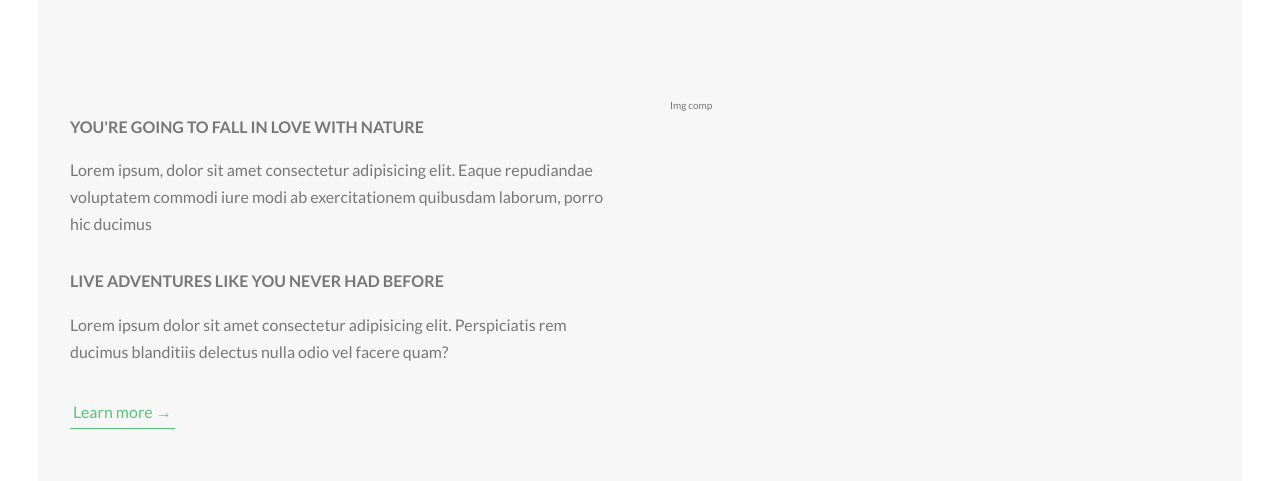
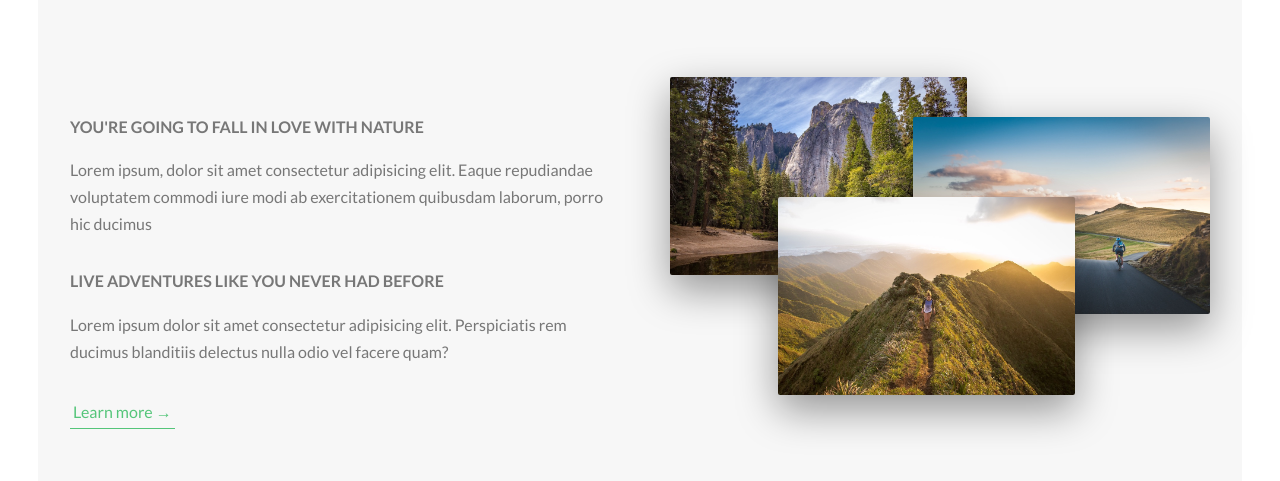
Before and after one commit to luis-londono/Advanced-CSS-and-Sass-Flexbox-Grid-Animations-and-More-, a website: page CourseFinalProjects/Natours/starter/index.html in a window 1280 px wide. Shown: the part 989-1470 px from the top of the page. Drawn offline with Linux system fonts and the light colour scheme.

Commit message:
composition file for images

```diff
--- a/CourseFinalProjects/Natours/starter/index.html
+++ b/CourseFinalProjects/Natours/starter/index.html
@@ -55,7 +55,13 @@
 
                 </div>
                 <div class="col-1-of-2">
-                    Img comp
+                    <div class="composition">
+                        <div class="composition_photo">
+                            <img src="img/nat-1-large.jpg" alt="Photo 1" class="composition__photo composition__photo--p1">
+                            <img src="img/nat-2-large.jpg" alt="Photo 2" class="composition__photo composition__photo--p2">
+                            <img src="img/nat-3-large.jpg" alt="Photo 3" class="composition__photo composition__photo--p3">
+                        </div>
+                    </div>
                 </div>
             </div>
         </section>
--- /dev/null
+++ b/CourseFinalProjects/Natours/starter/sass/components/_composition.scss
@@ -0,0 +1,39 @@
+.composition {
+  position: relative;
+
+  &__photo {
+    width: 55%;
+    box-shadow: 0 1.5rem 4rem rgba($color-black, 0.4);
+    border-radius: 2px;
+    position: absolute;
+    z-index: 10;
+    transition: 0.2s;
+    outline-offset: 2rem;
+
+    &--p1 {
+      left: 0;
+      top: -2rem;
+    }
+
+    &--p2 {
+      right: 0;
+      top: 2rem;
+    }
+
+    &--p3 {
+      left: 20%;
+      top: 10rem;
+    }
+
+    &:hover {
+      outline: 1.5rem solid $color-primary;
+      transform: scale(1.05) translateY(-0.5rem);
+      box-shadow: 0 2.5rem 4rem rgba($color-black, 0.5);
+      z-index: 20;
+    }
+  }
+
+  &:hover &__photo:not(:hover) {
+    transform: scale(0.95);
+  }
+}
--- a/CourseFinalProjects/Natours/starter/sass/main.scss
+++ b/CourseFinalProjects/Natours/starter/sass/main.scss
@@ -9,6 +9,7 @@
 @import "base/utilities";
 
 @import "components/button";
+@import "components/composition";
 
 @import "layout/grid";
 @import "layout/header";
```
Also changed, not shown: CourseFinalProjects/Natours/starter/css/style.css.
